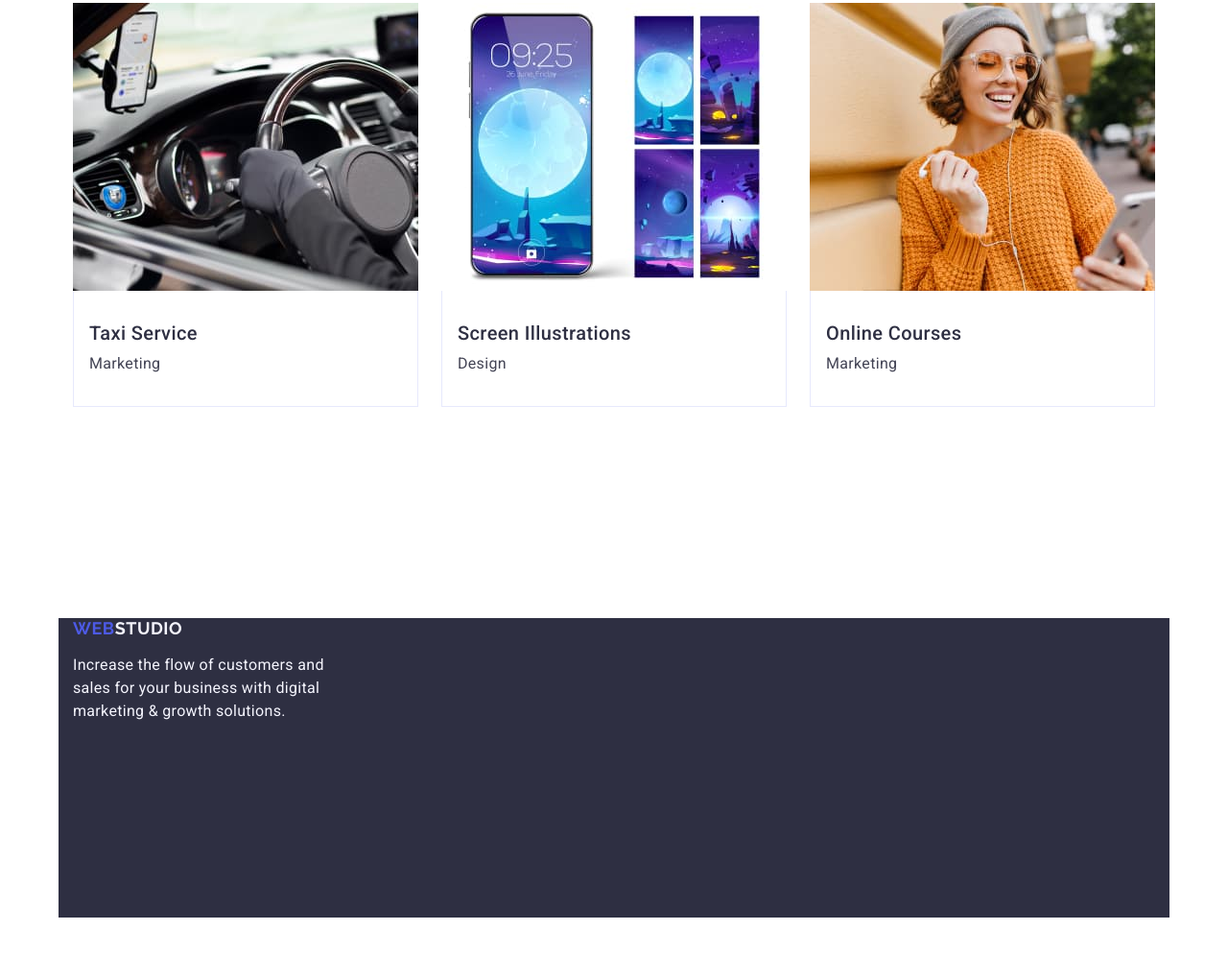
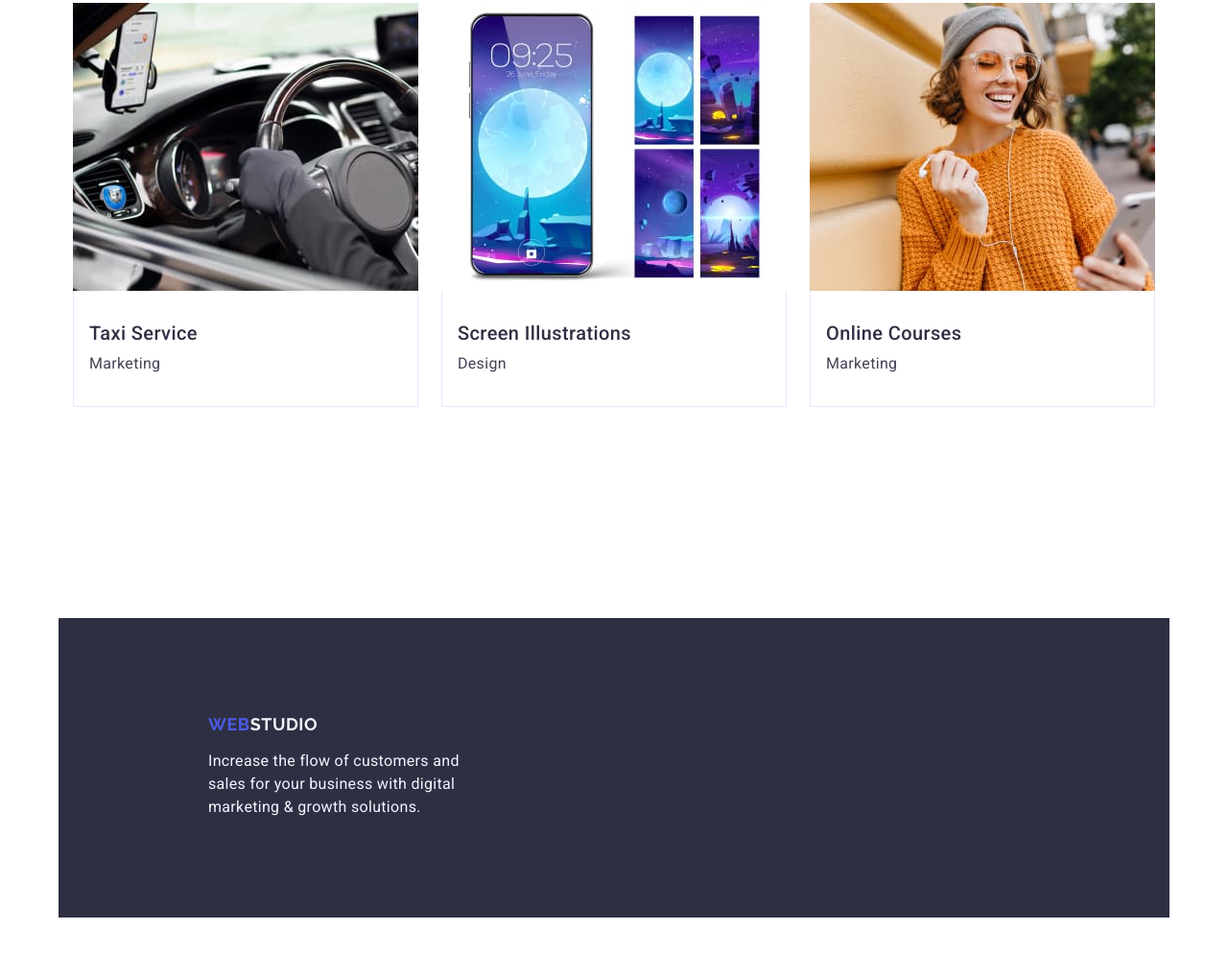
Before and after one commit to VadymLantukh/goit-markup-hw-03, a plain HTML site: page index.html in a window 1280 px wide. Shown: the part 2711-3705 px from the top of the page at 96% size. Drawn offline with nearby package versions, Linux system fonts and the light colour scheme.

Commit message:
Change padding footer

```diff
--- a/css/styles.css
+++ b/css/styles.css
@@ -303,6 +303,7 @@ img {
 .page-footer .container {
     background-color: #2e2f42;
     min-height: 312px;
+    padding: 100px 0 0 156px;
 }
 
 .link-logo-footer {
```
